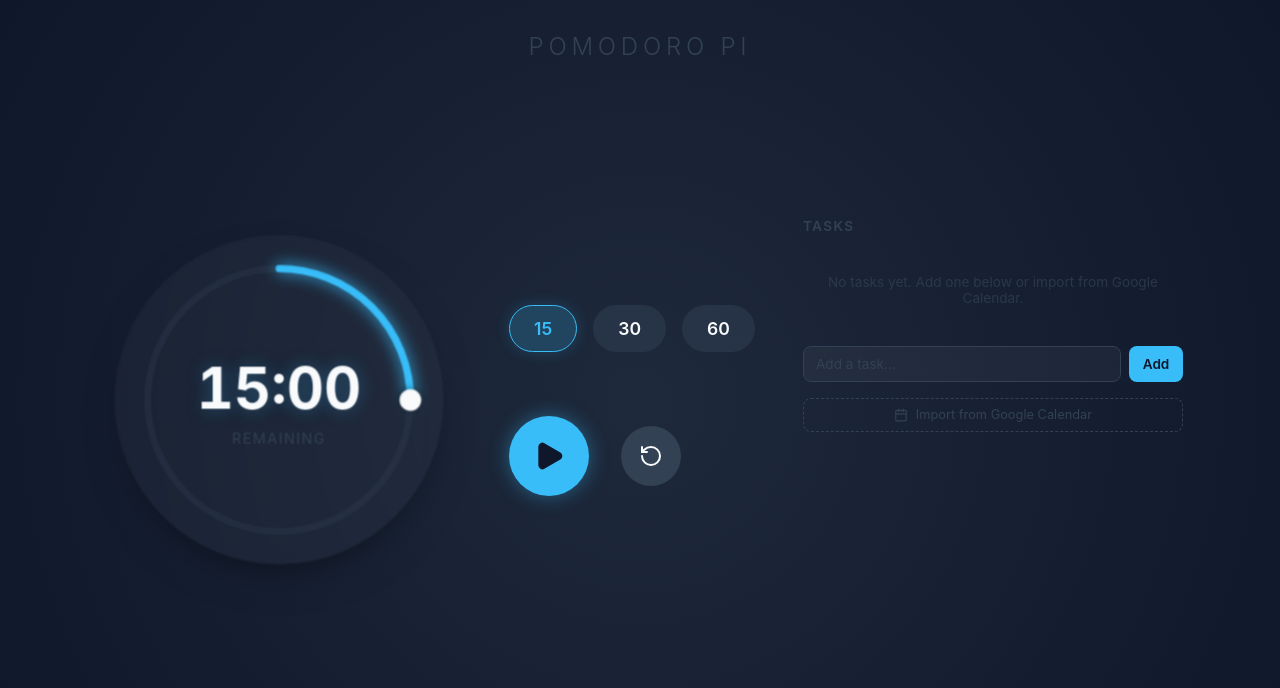
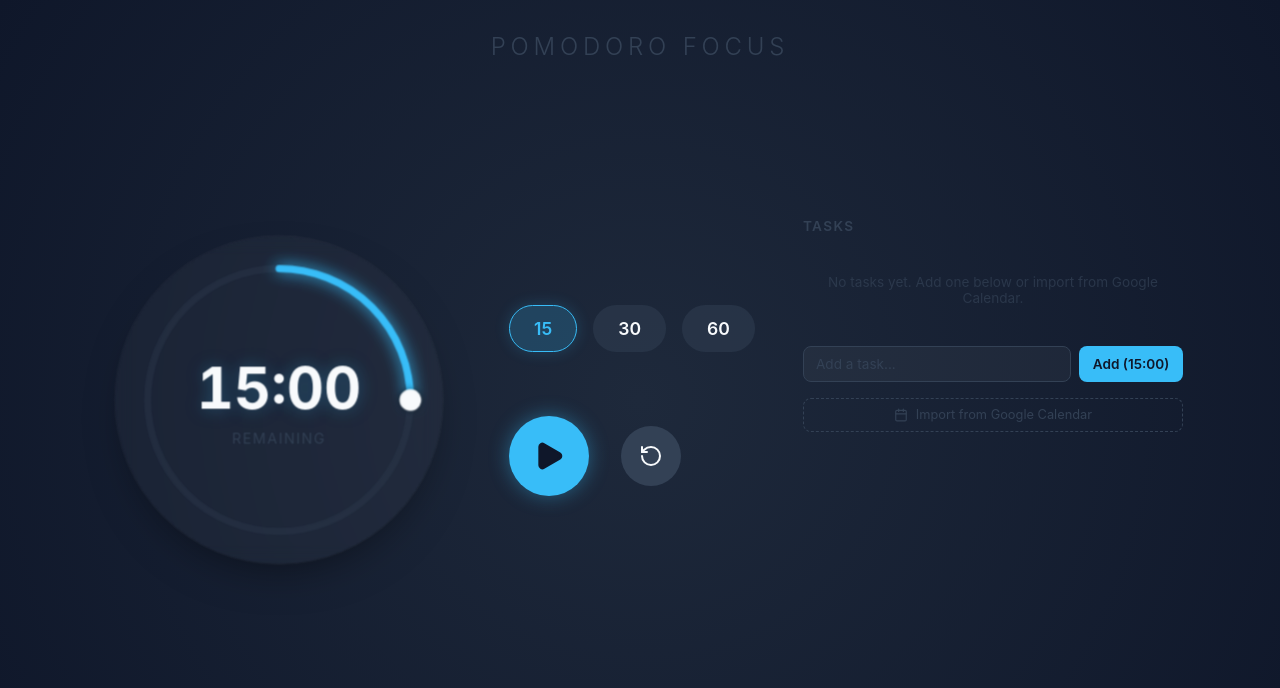
Before and after one commit to jahrichie/pomodoro-pi, a Next.js app: page / in a window 1280 px wide. Shown: the top 688 px of the page. Built offline with nearby package versions, Linux system fonts and the light colour scheme.

Commit message:
fixed for manual timer

```diff
--- a/src/app/page.tsx
+++ b/src/app/page.tsx
@@ -62,7 +62,7 @@ export default function Home() {
   return (
     <main className={styles.main}>
       <div className={styles.container}>
-        <h1 className={styles.title}>Pomodoro Pi</h1>
+        <h1 className={styles.title}>Pomodoro Focus</h1>
 
         <div className={styles.timerSection}>
           <div className={styles.dialWrapper}>
@@ -92,6 +92,7 @@ export default function Home() {
           <TaskList
             tasks={taskList.tasks}
             activeTaskId={taskList.activeTaskId}
+            currentDuration={duration}
             onSelect={handleSelectTask}
             onAdd={taskList.addTask}
             onRemove={taskList.removeTask}
--- a/src/components/TaskList/TaskList.tsx
+++ b/src/components/TaskList/TaskList.tsx
@@ -10,6 +10,7 @@ import { formatTime } from '@/utils/time';
 interface TaskListProps {
     tasks: Task[];
     activeTaskId: string | null;
+    currentDuration: number;
     onSelect: (id: string) => void;
     onAdd: (name: string, duration: number) => void;
     onRemove: (id: string) => void;
@@ -20,6 +21,7 @@ interface TaskListProps {
 export const TaskList: React.FC<TaskListProps> = ({
     tasks,
     activeTaskId,
+    currentDuration,
     onSelect,
     onAdd,
     onRemove,
@@ -33,7 +35,7 @@ export const TaskList: React.FC<TaskListProps> = ({
         e.preventDefault();
         const trimmed = newName.trim();
         if (!trimmed) return;
-        onAdd(trimmed, 25 * 60);
+        onAdd(trimmed, currentDuration);
         setNewName('');
     };
 
@@ -100,7 +102,7 @@ export const TaskList: React.FC<TaskListProps> = ({
                     onChange={(e) => setNewName(e.target.value)}
                 />
                 <button className={styles.addBtn} type="submit">
-                    Add
+                    Add ({formatTime(currentDuration)})
                 </button>
             </form>
 
```
